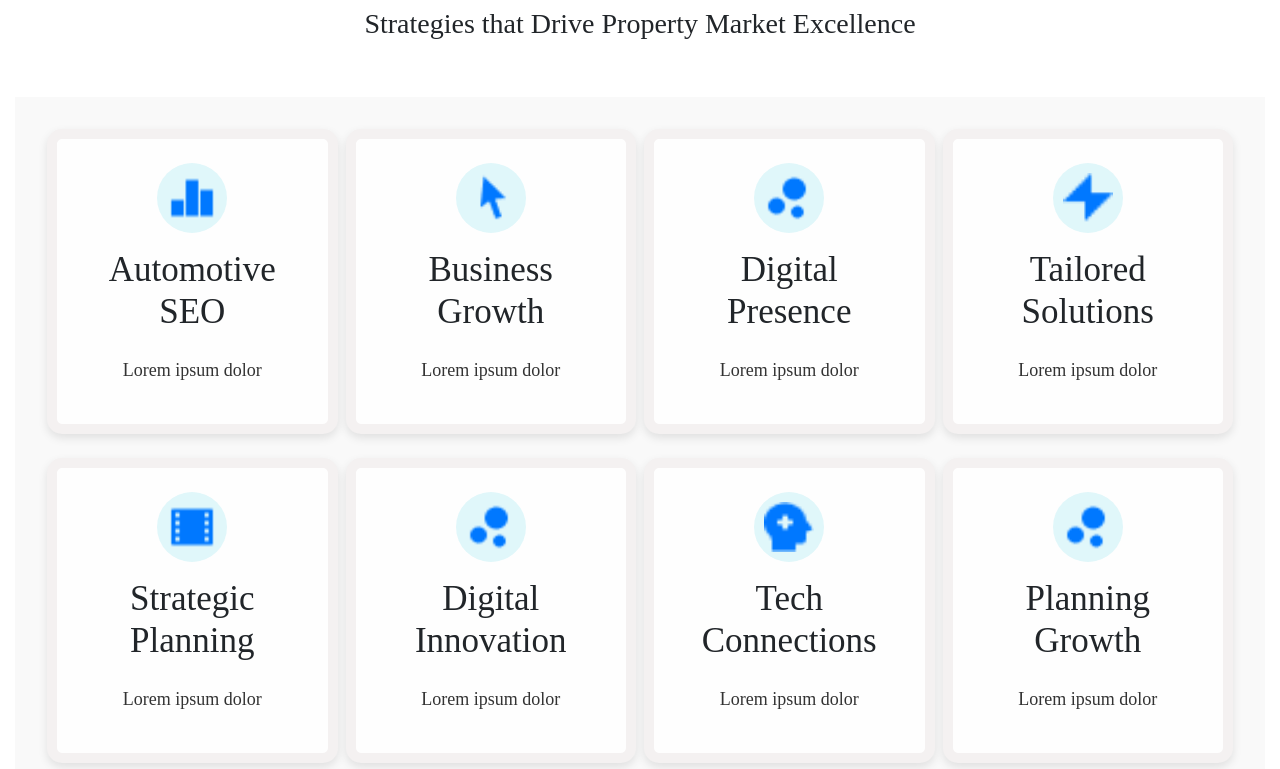
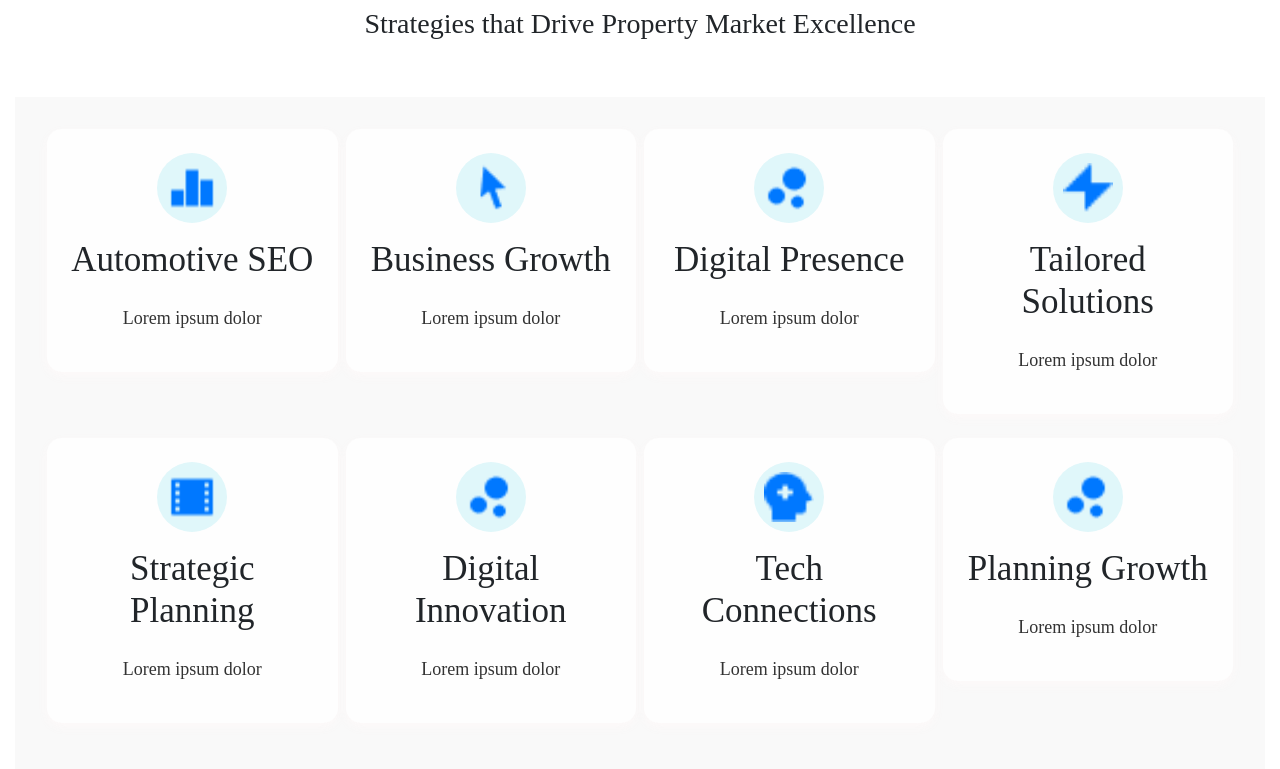
Before and after one commit to eshwar-xlsx/Osumare_Assesment, a React (Create React App) app: page / in a window 1280 px wide. Shown: the part 1720-2489 px from the top of the page. Built offline with nearby package versions, Linux system fonts and the light colour scheme.

Commit message:
service cards updated

```diff
--- a/src/Components/Our_Services/Our_Services.css
+++ b/src/Components/Our_Services/Our_Services.css
@@ -6,8 +6,7 @@
 .service-card {
     background: #fefefe;
     border-radius: 15px;
-    box-shadow: 0px 4px 10px rgba(0, 0, 0, 0.1);
-    border: 10px solid rgb(244, 241, 241);
+    box-shadow: 0px 4px 10px rgba(253, 249, 249, 0.947);
     padding: 1.5rem;
     text-align: center;
     transition: transform 0.3s, box-shadow 0.3s;
```
